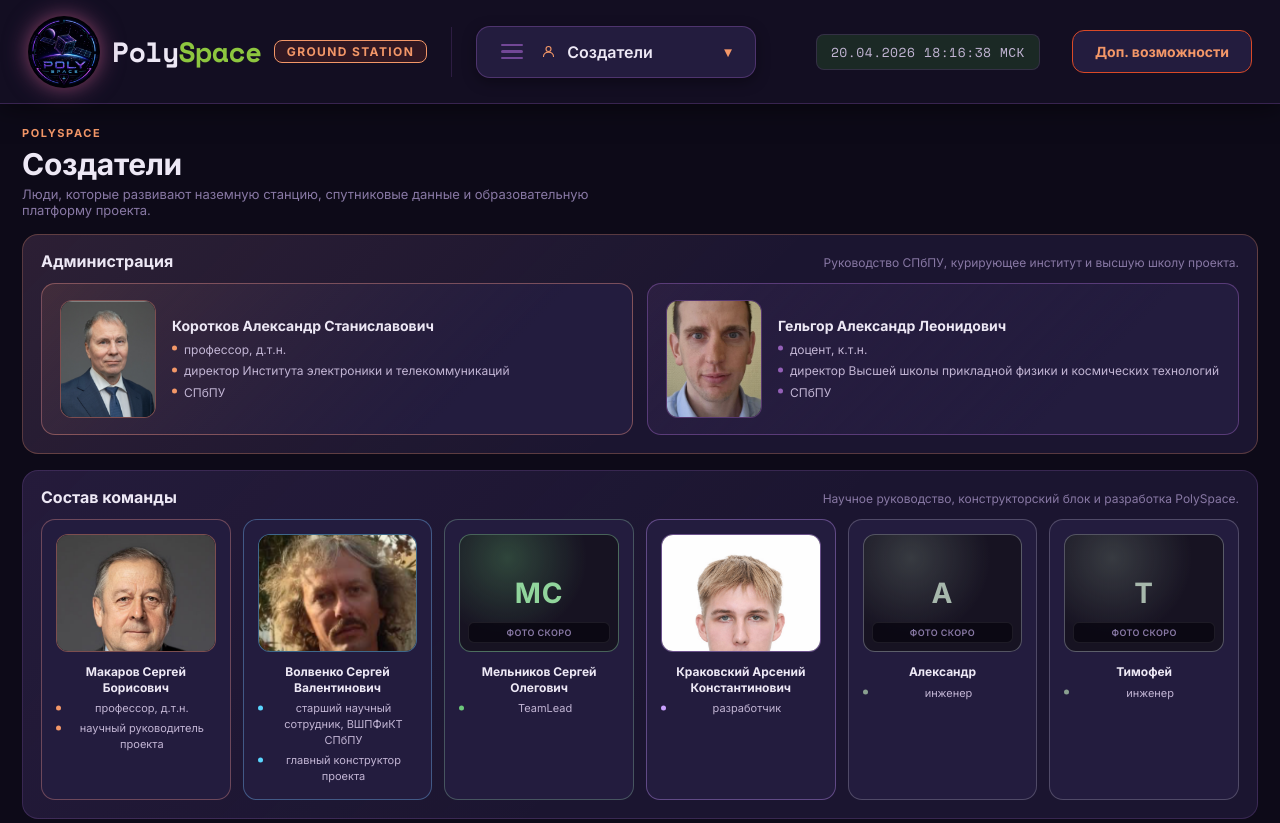
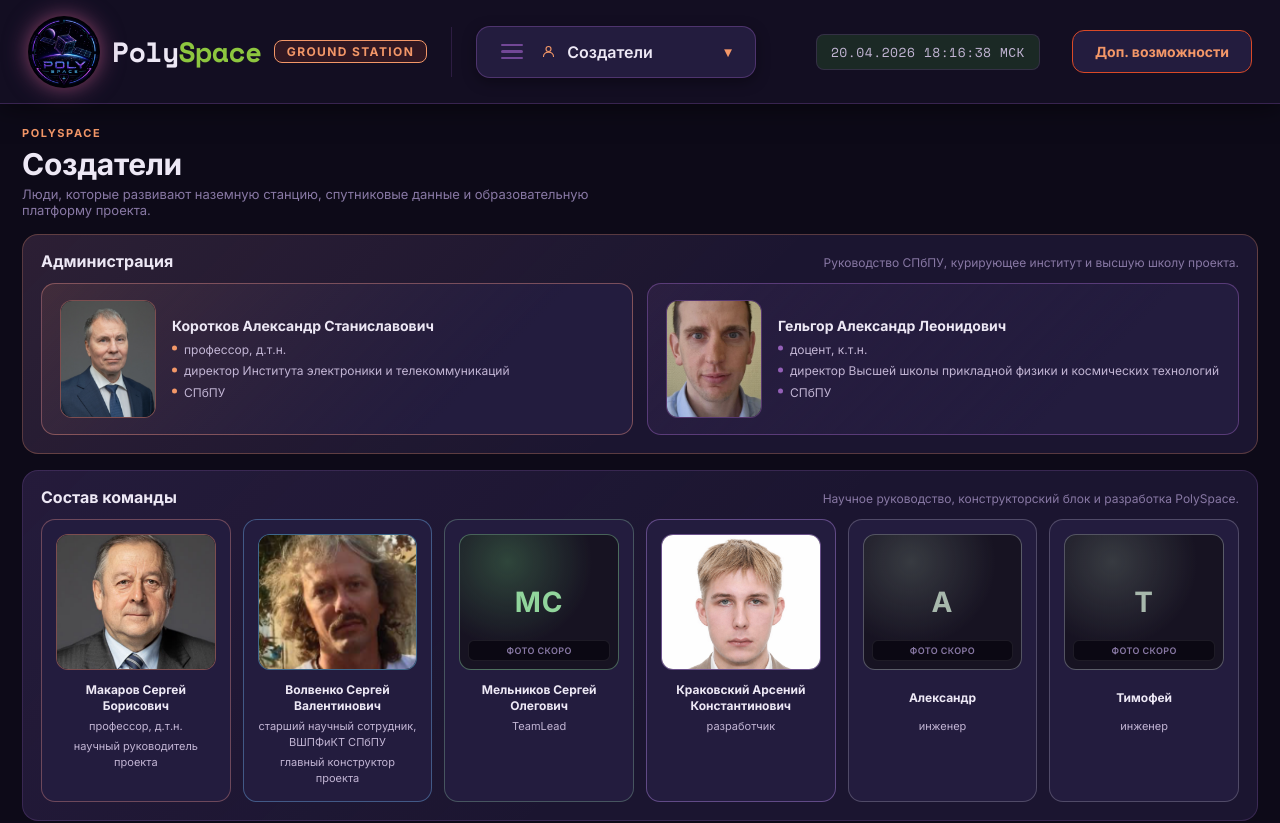
Before and after one commit to mamaroma/SpacePi_PolytechUniversity, a React (Vite) app in the folder ui/: page /creators in a window 1280 px wide. Shown: the top 823 px of the page. Built offline with nearby package versions, Linux system fonts and the light colour scheme.

Commit message:
kartochki

```diff
--- a/ui/src/styles.css
+++ b/ui/src/styles.css
@@ -2209,6 +2209,7 @@
   display: grid;
   grid-template-columns: repeat(6, minmax(0, 1fr));
   gap: 12px;
+  align-items: stretch;
 }
 
 .creators-admin-card,
@@ -2234,7 +2235,9 @@
 }
 
 .creators-team-card {
+  height: 100%;
   text-align: center;
+  align-items: stretch;
   border-color: color-mix(in srgb, var(--person-accent) 28%, var(--border));
 }
 
@@ -2259,7 +2262,7 @@
   width: 100%;
   height: 100%;
   object-fit: cover;
-  object-position: center top;
+  object-position: center 22%;
 }
 
 .creators-photo--admin {
@@ -2269,8 +2272,10 @@
 
 .creators-photo--team {
   width: 100%;
-  aspect-ratio: 1 / 1;
-  max-height: 118px;
+  height: 136px;
+  min-height: 136px;
+  max-height: 136px;
+  margin: 0 auto;
 }
 
 .creators-photo--placeholder {
@@ -2320,6 +2325,17 @@
 
 .creators-team-card .creators-card-name {
   font-size: 12px;
+  min-height: 2.6em;
+  display: flex;
+  align-items: center;
+  justify-content: center;
+}
+
+.creators-team-card .creators-card-body {
+  display: flex;
+  flex-direction: column;
+  flex: 1;
+  justify-content: flex-start;
 }
 
 .creators-card-roles {
@@ -2339,8 +2355,18 @@
   color: var(--text-dim);
 }
 
+.creators-team-card .creators-card-roles {
+  align-items: center;
+}
+
 .creators-team-card .creators-card-roles li {
   font-size: 11px;
+  padding-left: 0;
+  text-align: center;
+}
+
+.creators-team-card .creators-card-roles li::before {
+  display: none;
 }
 
 .creators-card-roles li::before {
```
